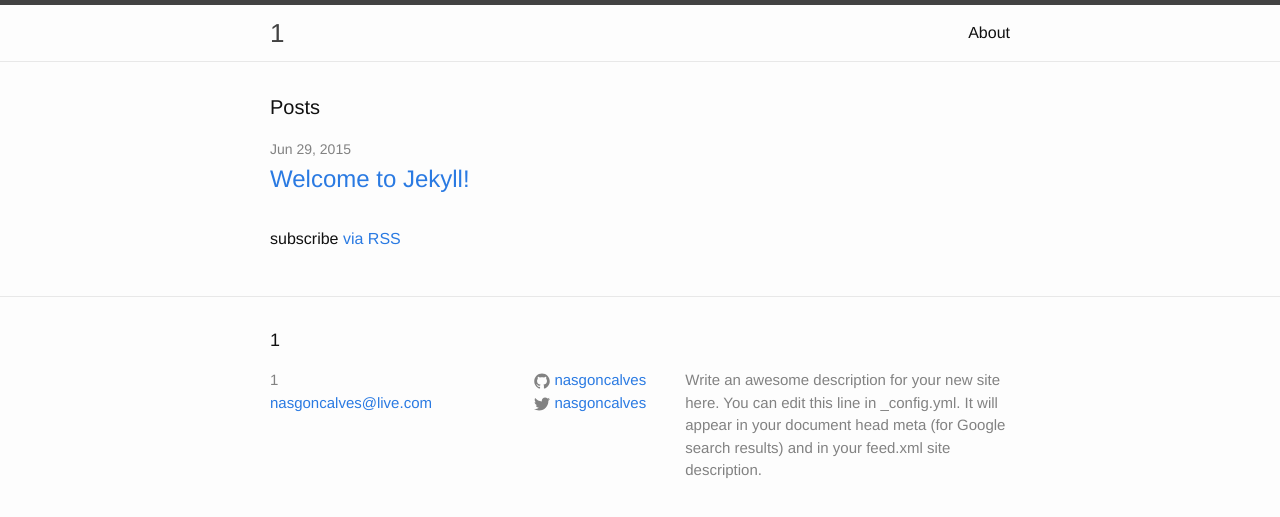
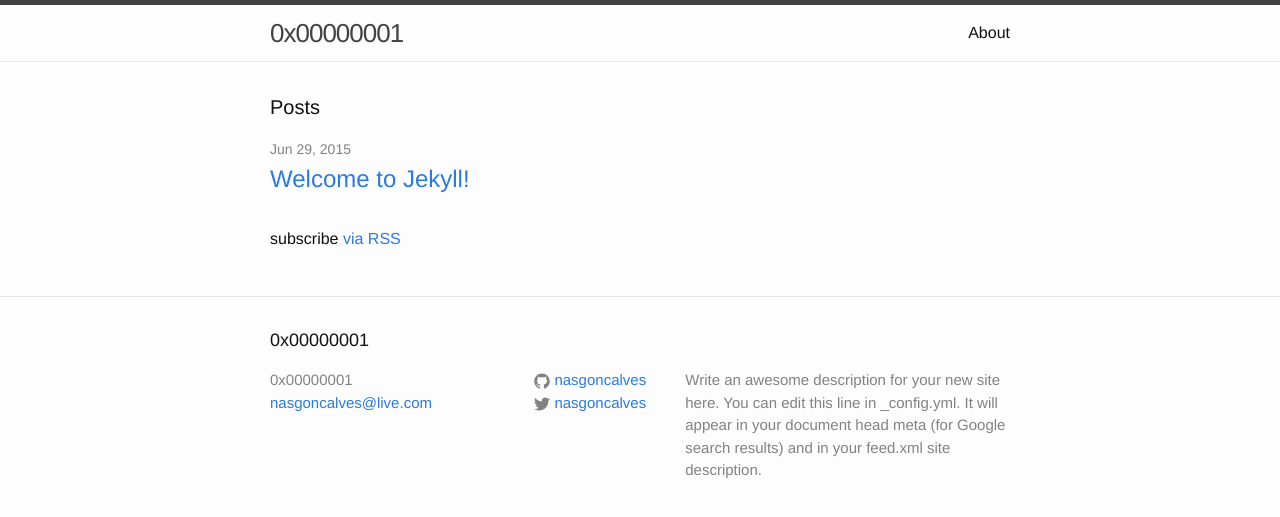
Before and after one commit to nasgoncalves/nasgoncalves.github.io, a Jekyll site: the page built from index.html, in a window 1280 px wide. Shown: the top 517 px of the page. Built offline with Jekyll 4.4.1, drawn with Linux system fonts in a browser that asks for light colours.

Commit message:
Change configs

```diff
--- a/_config.yml
+++ b/_config.yml
@@ -1,5 +1,5 @@
 # Site settings
-title: 0x00000001
+title: '0x00000001'
 email: nasgoncalves@live.com
 
 description: >
```
